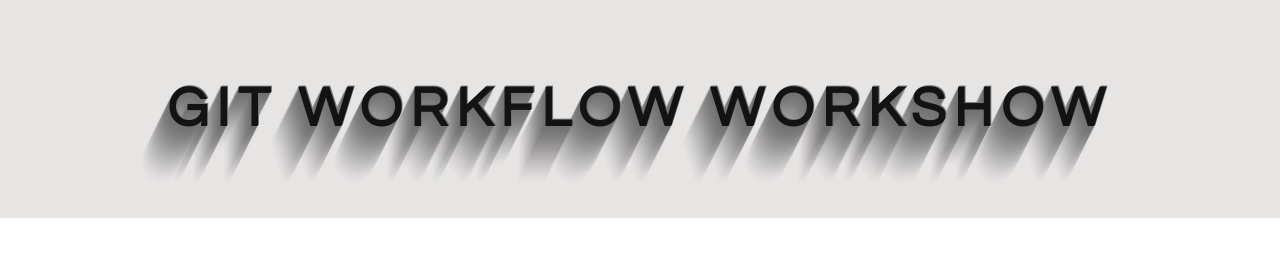
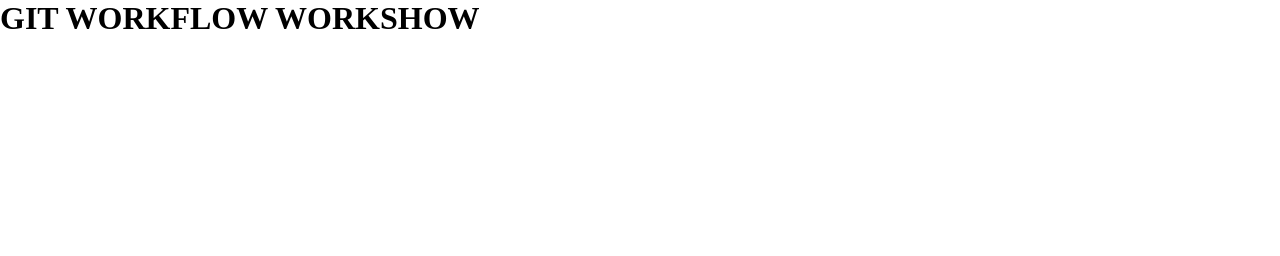
Before and after one commit to CA-G12/Basil-Aaya, a plain HTML site: page index.html in a window 1280 px wide. Drawn offline with Linux system fonts and the light colour scheme.

Commit message:
edit style

```diff
--- a/style.css
+++ b/style.css
@@ -3,7 +3,7 @@
     padding: 0;
   }
 
-  .some-heading {
+  .page-heading {
     box-sizing: border-box;
     font-family: "Avant Garde", Avantgarde, "Century Gothic", CenturyGothic,
       "AppleGothic", sans-serif;
@@ -21,7 +21,7 @@
       -12px 24px 1px #9e9c9c, -13px 26px 1px #a3a1a1, -14px 28px 1px #a8a6a6, -15px
         30px 1px #adabab, -16px 32px 1px #b2b1b0, -17px 34px 1px #b7b6b5,
       -18px 36px 1px #bcbbba, -19px 38px 1px #c1bfbf, -20px 40px 1px #c6c4c4, -21px
-        42px 1px #cbc9c8, -22px 44px 1px #cfcdcd, -23px 46px 1px #d4d2d1,
+        42px 1px #cbc9c8, -22px 44px 1px #cfcdcd, -23px 46px 1px #d4d2d1,s
       -24px 48px 1px #d8d6d5, -25px 50px 1px #dbdad9, -26px 52px 1px #dfdddc, -27px
         54px 1px #e2e0df, -28px 56px 1px #e4e3e2;
   }
```
